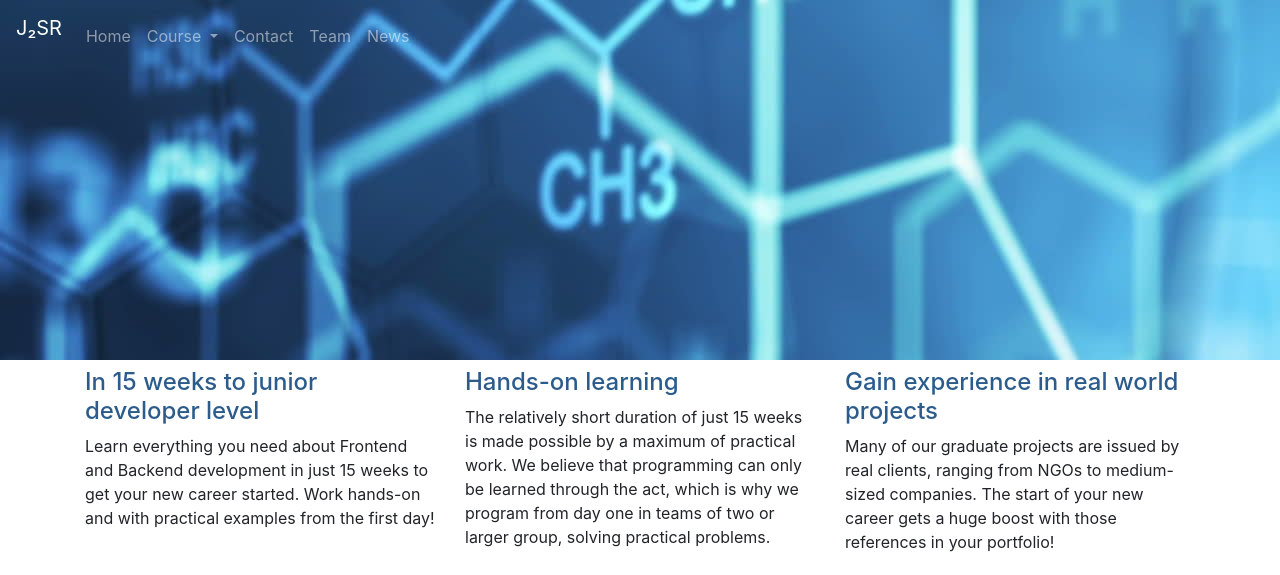
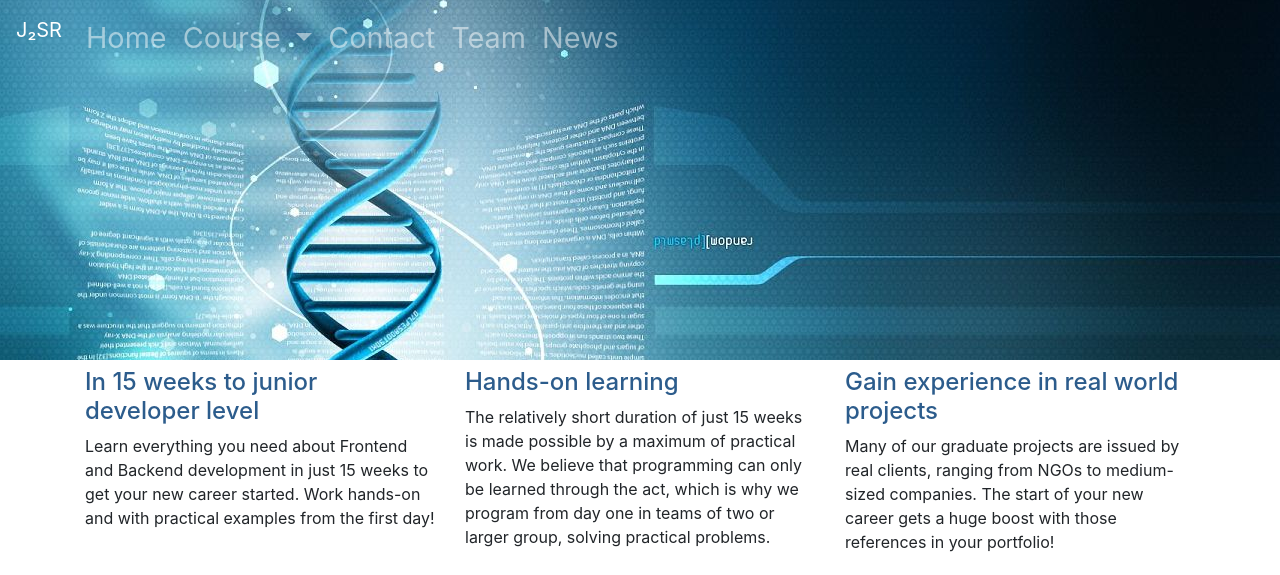
Before and after one commit to CodeFactoryWien/WF-FrontEnd-6, a plain HTML site: page index.html in a window 1280 px wide. Both pictures are taken after a click on the item "Home". Shown: the top 575 px of the page. Drawn offline with nearby package versions, Linux system fonts and the light colour scheme.

Commit message:
navbar und bg

```diff
--- a/css/main.css
+++ b/css/main.css
@@ -1,8 +1,11 @@
 header{
-	height: 45vh;
-	background: url('../img/0167e9df8103435b37b166aea72d57b3.jpg') no-repeat ;
+	height: 15vh;
+	background: url('../img/header.jpg') no-repeat ;
+	background-position: -150px -148px;
+	color: white !important;
+	font-size: 1.8em !important;
 }
-.nav-colored { background-color:#2C5C8C; transition: 2s}
+.nav-colored { background-color:#2C5C8C;  transition: 2s}
 .nav-transparent { background-color:transparent; transition: 2s}
 li a {
 	cursor: pointer;
--- a/js/course.js
+++ b/js/course.js
@@ -11,7 +11,6 @@ function initCourse(id){
 	}
 	renderCourse(id);
 	renderUsedCourseTech(id);
-
 }
 
 //---------------------------------------End contact Builder---------------------------------------------------
--- a/js/main.js
+++ b/js/main.js
@@ -32,7 +32,7 @@ function initHome(){
 	$("body").append(`
 		<header>
 			<nav class="navbar navbar-expand-sm navbar-dark fixed-top nav-colored nav-transparent" id="myNav">
-			  <p class="navbar-brand" href="index.html">J₂SR</p>
+			  <p class="navbar-brand" 	>J₂SR</p>
 
 			  <button class="navbar-toggler" type="button" data-toggle="collapse" data-target="#navbarSupportedContent" aria-controls="navbarSupportedContent" aria-expanded="false" aria-label="Toggle navigation">
 			    <span class="navbar-toggler-icon"></span>
@@ -85,15 +85,16 @@ function navBuilder(){
 
 	   		$("#nav"+i).on("click",function(e){
 				tempId=($(this).attr("id")).slice(3);
-	  			$("main").empty();
-				window['init'+menuArr[0][tempId]]();
 
-	  			if(tempId==0){
+	  			if(tempId<=1){
 	  				$("header").css({height: "45vh", transition:"2s"});
 	  			}else{
 	  				$("header").css({height: "15vh", transition:"2s"});
 	  			}
-	   		});
+	  			$("main").empty();
+				window['init'+menuArr[0][tempId]]();
+
+	   		}).scrollTop();
 	}
 	$("#nav1").empty().off('click').addClass("dropdown").append(`
 		 <a class="nav-link dropdown-toggle" href="#" id="navbarDropdown" role="button" data-toggle="dropdown" aria-haspopup="true" aria-expanded="false">
@@ -117,6 +118,6 @@ function navBuilder(){
 		})
 
 
-
+	$("header").css({height: "45vh", transition:"2s"});
 }
 //---------------------------------------End-Nav Builder---------------------------------------------------
```
Also changed, not shown: img/header.jpg (added).
